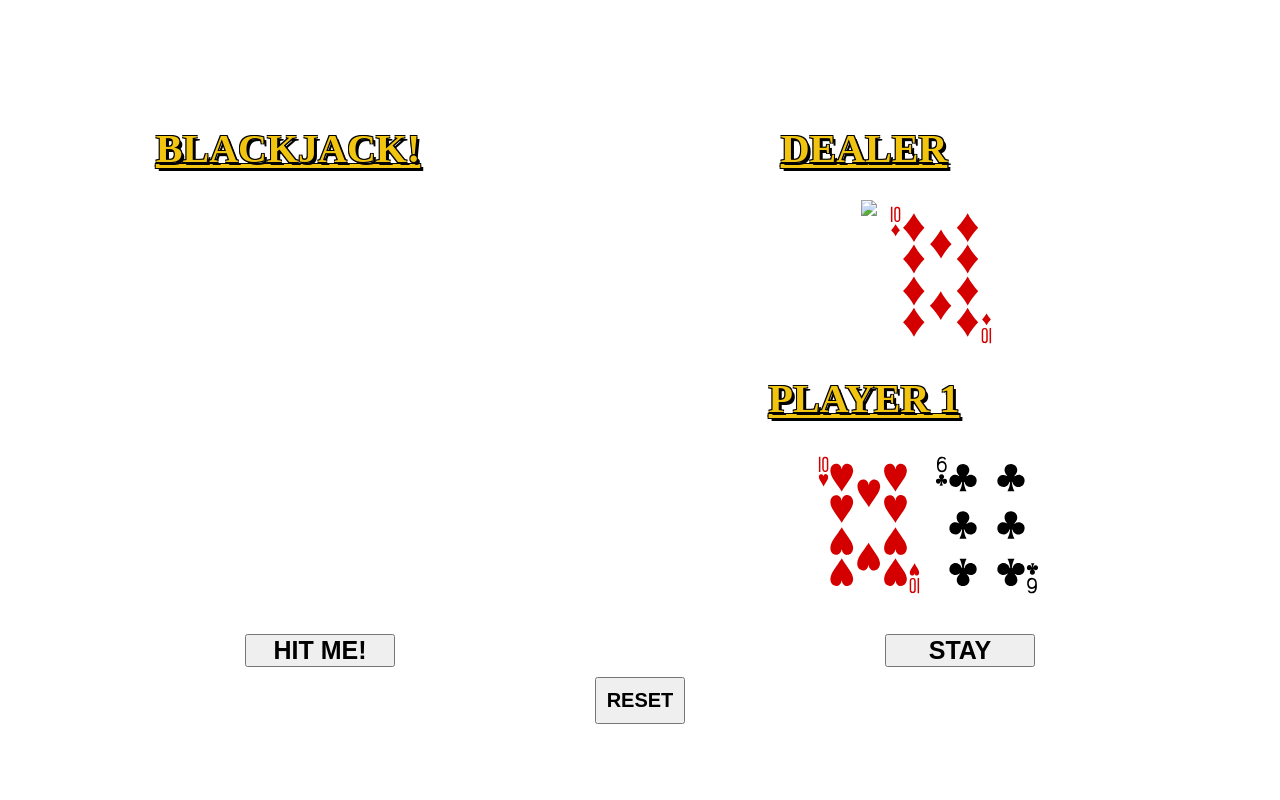
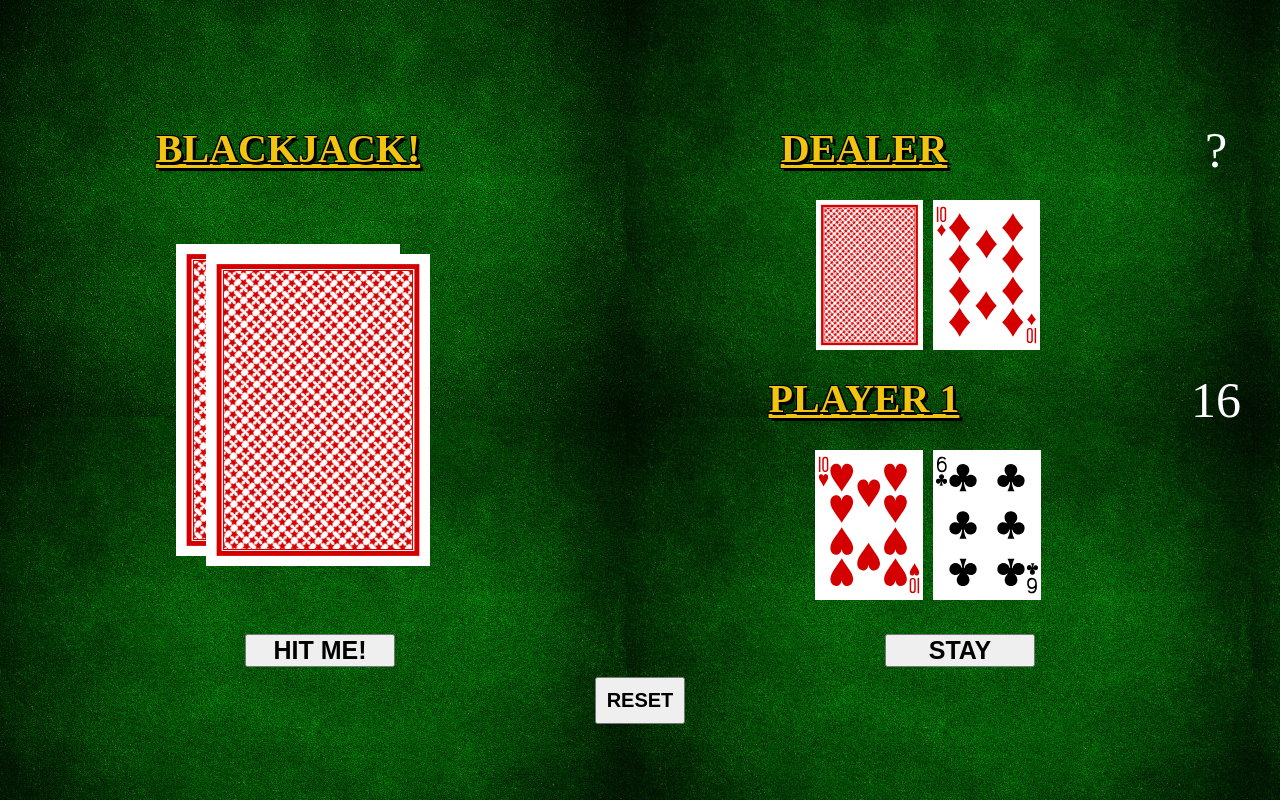
Before and after one commit to xaviermarquez1991/project-1, a plain HTML site: page game/game.html in a window 1280 px wide. Drawn offline with Linux system fonts and the light colour scheme.

Commit message:
fixed img paths

```diff
--- a/game/game.css
+++ b/game/game.css
@@ -6,7 +6,7 @@
 
 body {
     display: flex;
-    background-image: url(/1project/images/backgroundFelt.jpg);
+    background-image: url(../images/backgroundFelt.jpg);
     min-height: 100vh;
 }
 
--- a/game/game.html
+++ b/game/game.html
@@ -32,8 +32,8 @@
         </div>
 
         <div class="deck">
-            <img id="bottomcard" src="/1project/card-deck-css/images/backs/red.svg" alt="">
-            <img id="topcard" src="/1project/card-deck-css/images/backs/red.svg" alt="">
+            <img id="bottomcard" src="../card-deck-css/images/backs/red.svg" alt="">
+            <img id="topcard" src="../card-deck-css/images/backs/red.svg" alt="">
 
         </div>
 
--- a/game/game.js
+++ b/game/game.js
@@ -178,7 +178,7 @@ function renderDealerCards() {
     }
     dealerHand.cards.forEach(function (card, idx) {
         let newImage = document.createElement('img');
-        newImage.src = (idx === 0) ? "/1project/card-deck-css/images/backs/red.svg" : card.image;
+        newImage.src = (idx === 0) ? "../card-deck-css/images/backs/red.svg" : card.image;
         dealerZone.appendChild(newImage);
     });
     if (isWon) {
```
